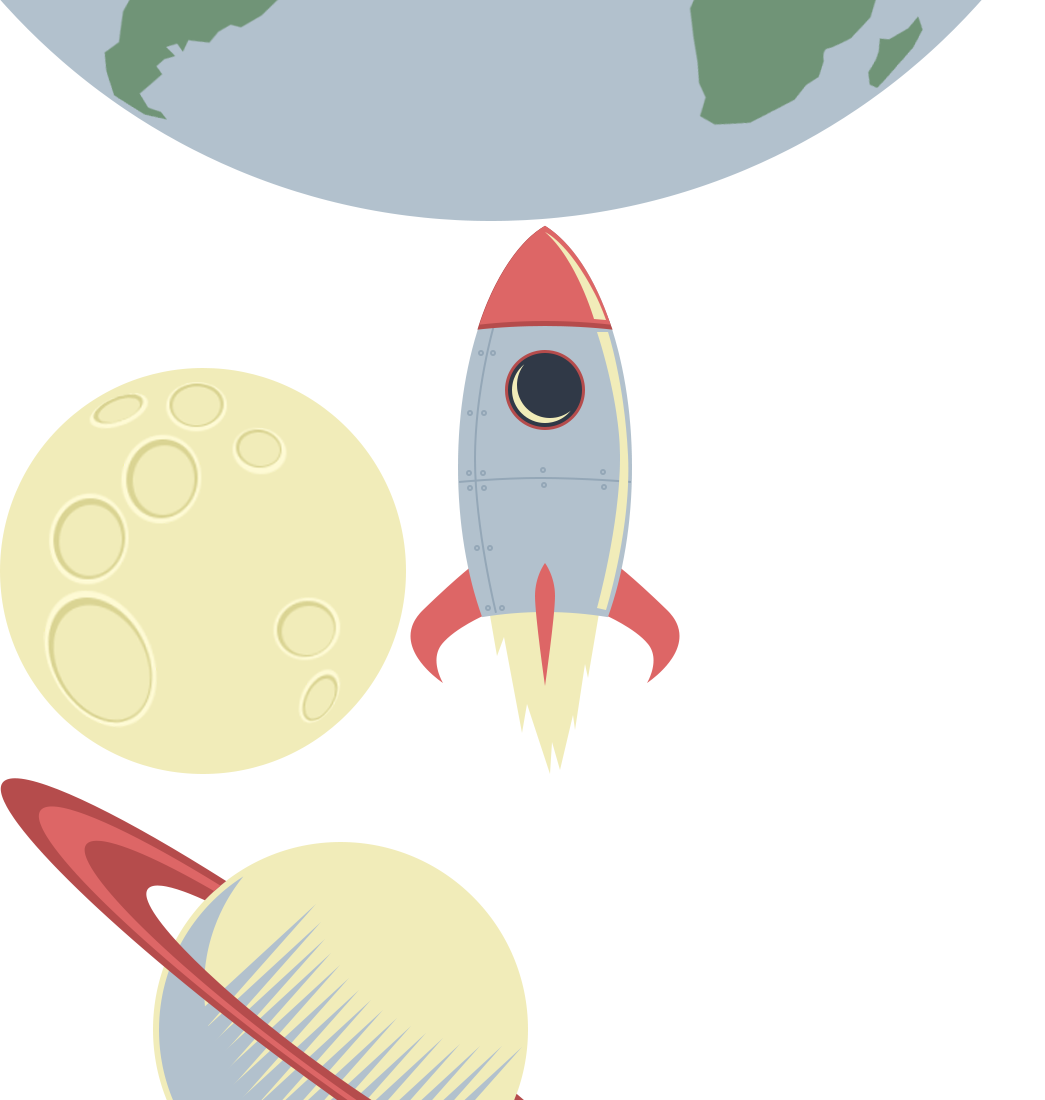
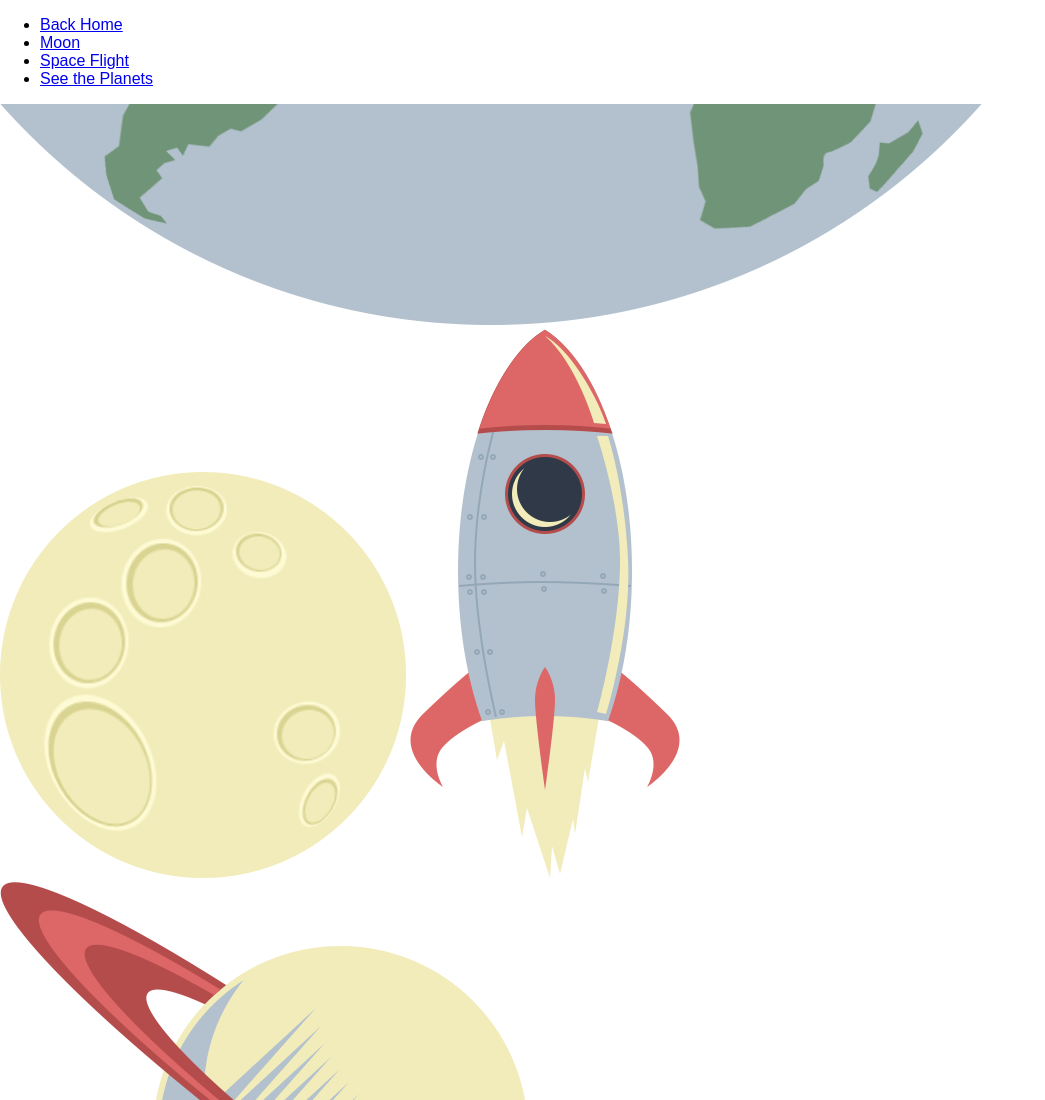
Before and after one commit to Sidhesh-Shinde/The-Solar-System, a plain HTML site: page index.html in a window 1280 px wide. Shown: the top 1100 px of the page, without its empty margins (0-1045 px from the left). Drawn offline with Linux system fonts and the light colour scheme.

Commit message:
Adding the nave without styling!

```diff
--- a/index.html
+++ b/index.html
@@ -11,6 +11,15 @@
 
 
 	<body>
+
+		<nav id="main-nav">
+			<ul>
+				<li><a class="earth" href="#earth">Back Home</a></li>
+				<li><a class="moon" href="#moon">Moon</a></li>
+				<li><a class="rocket" href="#rocket">Space Flight</a></li>
+				<li><a class="saturn" href="#saturn">See the Planets</a></li>
+			</ul>
+		</nav>
 
 		<div id="earth"><img id="img-earth" src="img/earth.png" alt="earth" /></div>
 		<div id="stars"></div>
@@ -28,17 +37,17 @@
 				<p>Investigationes demonstraverunt lectores legere me lius quod ii legunt saepius.</p>
 			</article>
 
-			<article>
+			<article id="moon">
 				<h2>Fly Me to the Moon</h2>
 				<p>Lorem ipsum dolor sit amet, consectetuer adipiscing elit, sed diam nonummy nibh euismod tincidunt ut laoreet dolore magna aliquam erat volutpat.</p>
 			</article>
 
-			<article>
+			<article id="rocket">
 				<h2>Rocket Man</h2>
 				<p>Lorem ipsum dolor sit amet, consectetuer adipiscing elit, sed diam nonummy nibh euismod tincidunt ut laoreet dolore magna aliquam erat volutpat.</p>
 			</article>
 
-			<article>
+			<article id="saturn">
 				<h2>See the Planets</h2>
 				<p>Lorem ipsum dolor sit amet, consectetuer adipiscing elit, sed diam nonummy nibh euismod tincidunt ut laoreet dolore magna aliquam erat volutpat.</p>
 			</article>
```
